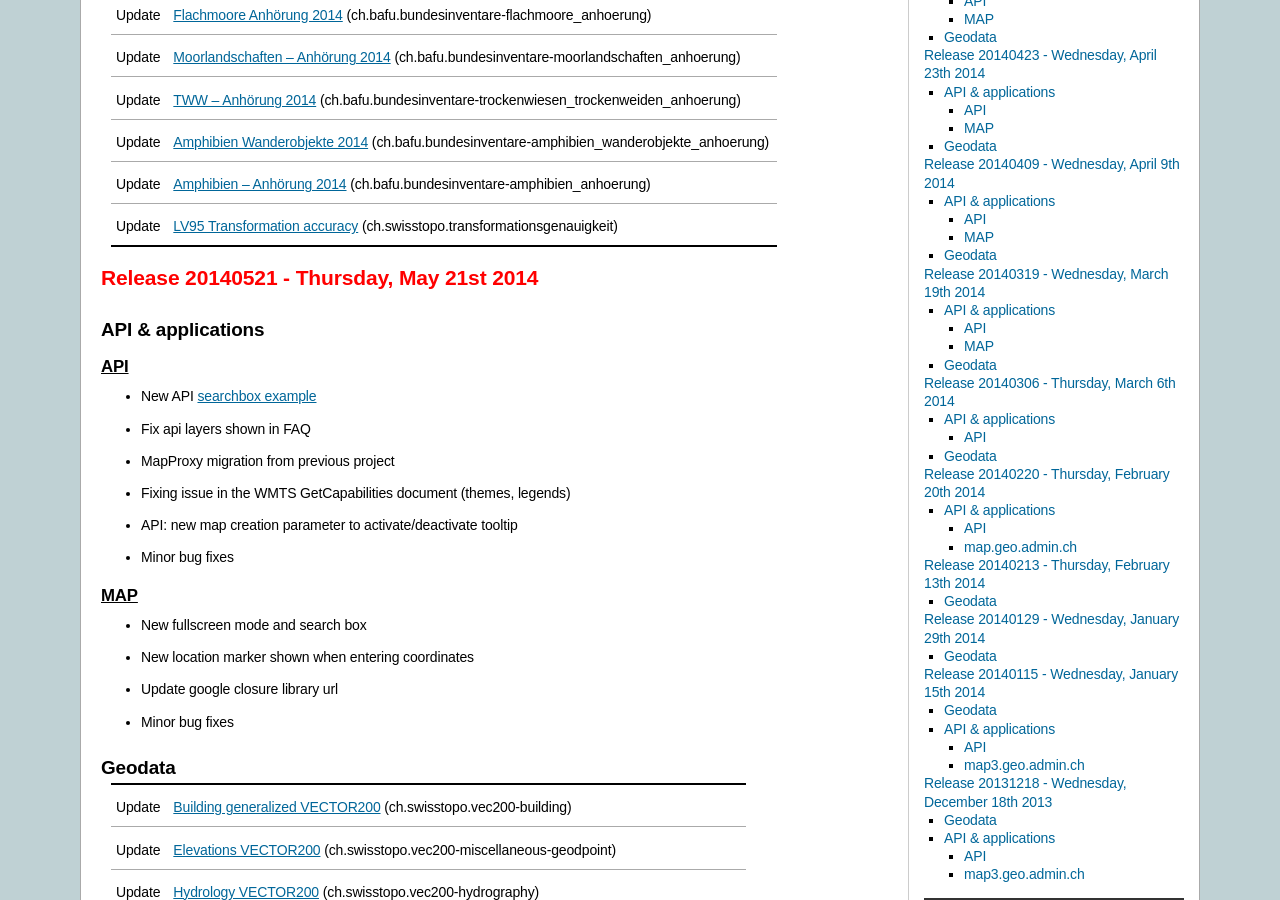
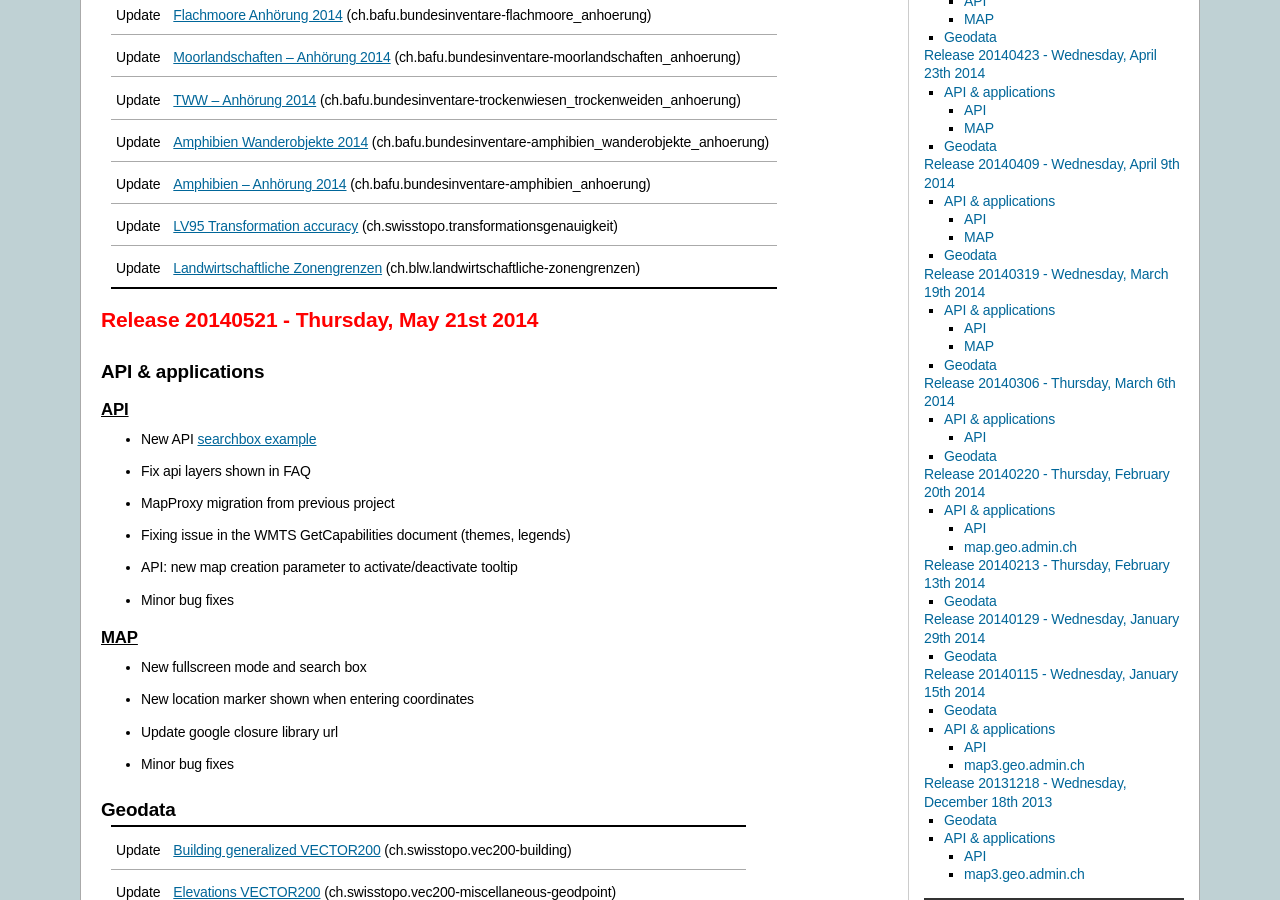
Before and after one commit to swisstopo-test/doc-chsdi3, a Sphinx documentation site: the page built from source/releasenotes/index.rst, in a window 1280 px wide and 900 px high, scrolled down 566 px. Built offline with Sphinx 7.4.7, drawn with Linux system fonts in a browser that asks for light colours.

Commit message:
Update release notes

```diff
--- a/source/releasenotes/index.rst
+++ b/source/releasenotes/index.rst
@@ -37,6 +37,8 @@ Geodata
 | Update | `Amphibien – Anhörung 2014 <//map.geo.admin.ch/?layers=ch.bafu.bundesinventare-amphibien_anhoerung>`__ (ch.bafu.bundesinventare-amphibien_anhoerung)                                |
 +--------+-------------------------------------------------------------------------------------------------------------------------------------------------------------------------------------+
 | Update | `LV95 Transformation accuracy <//map.geo.admin.ch/?layers=ch.swisstopo.transformationsgenauigkeit>`__ (ch.swisstopo.transformationsgenauigkeit)                                     |
++--------+-------------------------------------------------------------------------------------------------------------------------------------------------------------------------------------+
+| Update | `Landwirtschaftliche Zonengrenzen <////map.geo.admin.ch/?layers=ch.blw.landwirtschaftliche-zonengrenzen>`__ (ch.blw.landwirtschaftliche-zonengrenzen)                               |
 +--------+-------------------------------------------------------------------------------------------------------------------------------------------------------------------------------------+
 
 Release 20140521 -  Thursday, May 21st 2014
```
